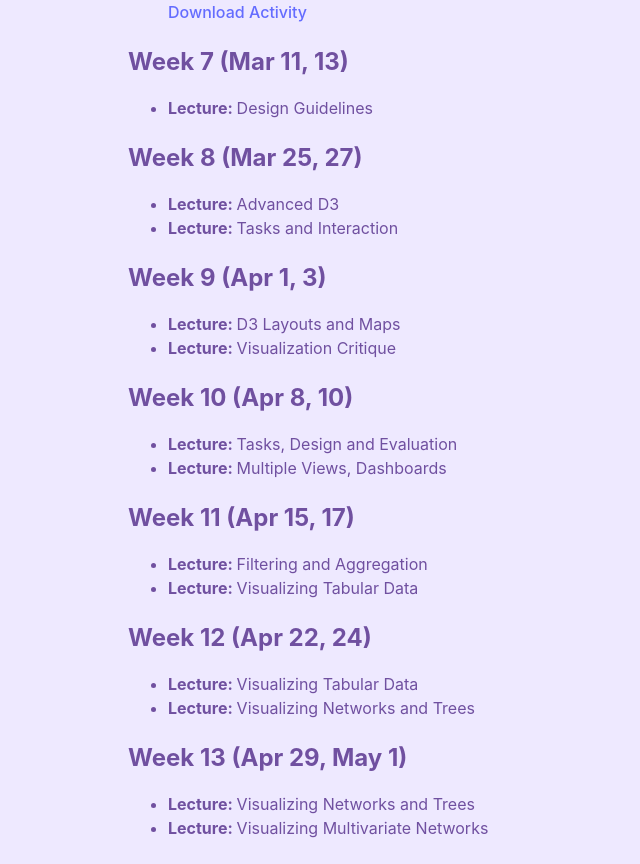
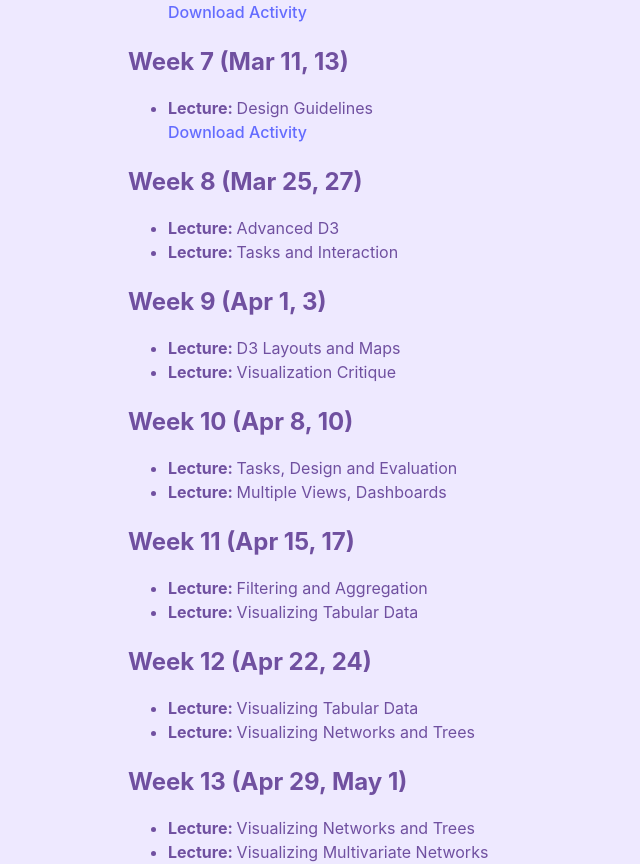
Before and after one commit to hamza-elhamdadi/cs-571-spring-2025, a React (Vite) app: page /#/schedule in a window 1280 px wide. Shown: the part 2561-3425 px from the top of the page, without its empty margins (0-640 px from the left). Built offline with nearby package versions, Linux system fonts and the light colour scheme.

Commit message:
added design guidelines slides

```diff
--- a/src/Schedule.jsx
+++ b/src/Schedule.jsx
@@ -243,6 +243,10 @@ function Schedule() {
         <ul>
           <li>
             <b>Lecture: </b> Design Guidelines
+            <br />
+            <a href="#/schedule" onClick={() => {
+              downloadPdf('slides/week_8_slides_design_guidelines.pdf', 'CS 571 - Week 8 Slides - Design Guidelines.pdf')
+            }}> Download Activity</a>
           </li>
         </ul>
         <h2 className='section-header'>Week 8 (Mar 25, 27)</h2>
```
Also changed, not shown: 1 other file (tests, documents, lock files or other folders).
